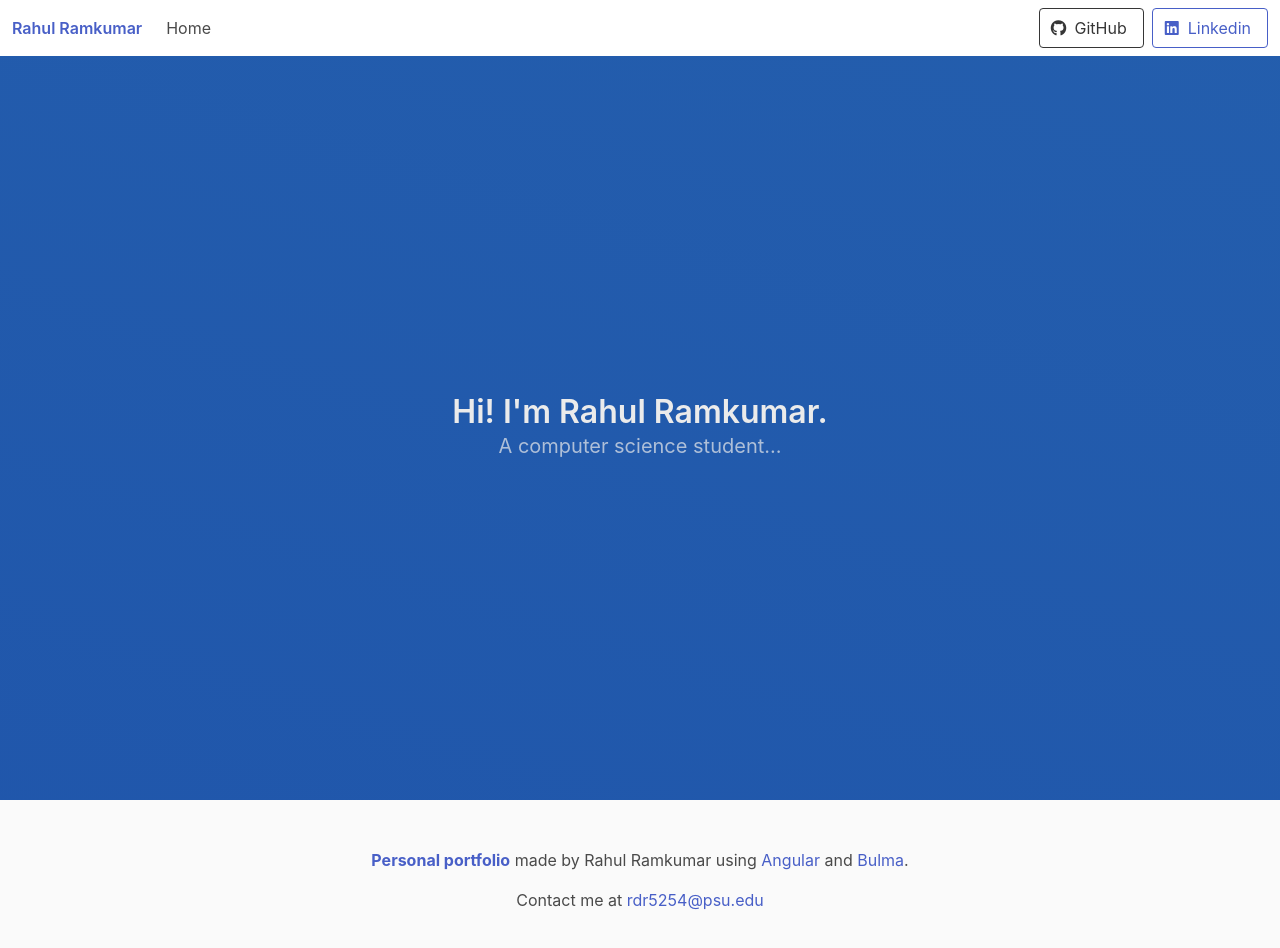
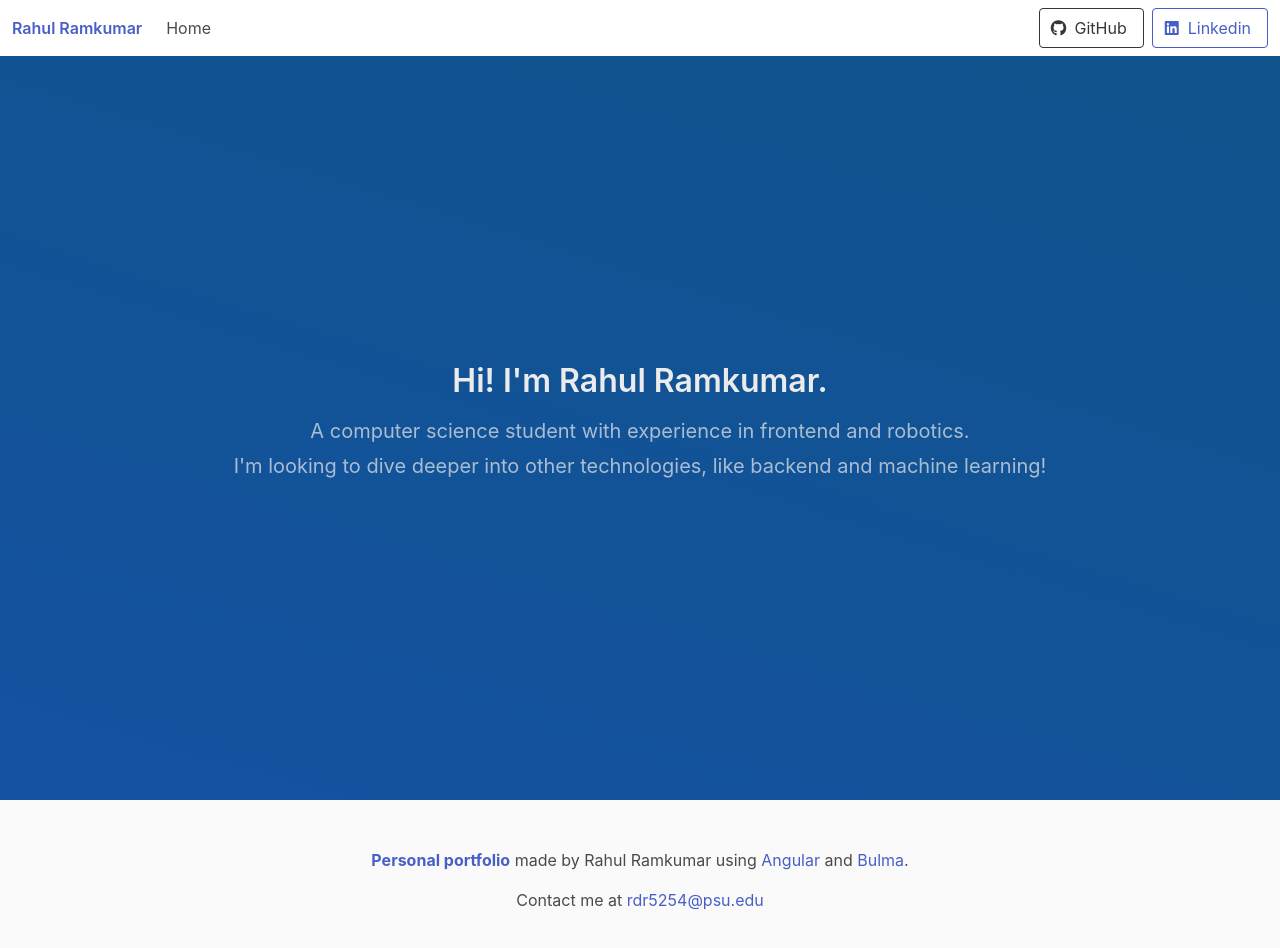
Before and after one commit to rsquared226/rsquared226.github.io, an Angular app: page / in a window 1280 px wide. Shown: the top 948 px of the page. Built offline with nearby package versions, Linux system fonts and the light colour scheme.

Commit message:
Update Intro Hero

```diff
--- a/src/app/intro-hero/intro-hero.component.css
+++ b/src/app/intro-hero/intro-hero.component.css
@@ -1,13 +1,15 @@
 .white-text {
   color: #ebebeb;
+  margin-bottom: 40px;
 }
 
 .subtitle-color {
   color: #ebebebb2;
+  margin-bottom: 10px;
 }
 
 .animated-background {
-  background: linear-gradient(17deg, #1e52aa, #2b6eb1);
+  background: linear-gradient(17deg, #1950af, #005a5a);
   background-size: 400% 400%;
 
   -webkit-animation: AnimationName 20s ease infinite;
--- a/src/app/intro-hero/intro-hero.component.html
+++ b/src/app/intro-hero/intro-hero.component.html
@@ -4,7 +4,13 @@
       <h1 class="title white-text">
         Hi! I'm Rahul Ramkumar.
       </h1>
-      <h2 class="subtitle subtitle-color">A computer science student...</h2>
+      <h2 class="subtitle subtitle-color">
+        A computer science student with experience in frontend and robotics.
+      </h2>
+      <h2 class="subtitle subtitle-color">
+        I'm looking to dive deeper into other technologies, like backend and
+        machine learning!
+      </h2>
     </div>
   </div>
 </section>
```
